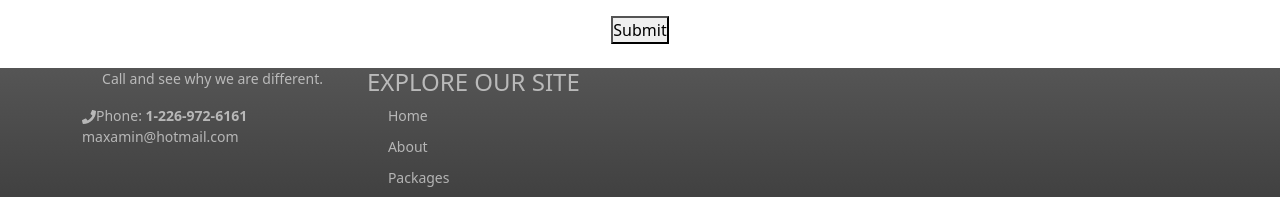
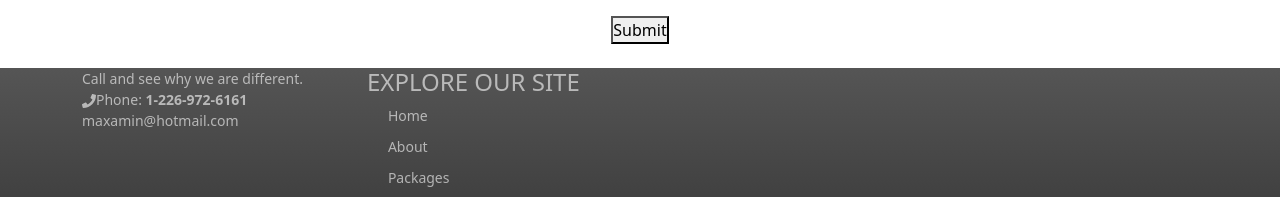
Before and after one commit to mpa-mxiang/drive-web, a React (Create React App) app in the folder my-app/: page /booking in a window 1280 px wide. Shown: the part 315-512 px from the top of the page. Built offline with nearby package versions, Linux system fonts and the light colour scheme; the HTML template or start-up script is replaced by a standard one.

Commit message:
fixed footer ui

```diff
--- a/my-app/src/App.js
+++ b/my-app/src/App.js
@@ -32,9 +32,9 @@ function App() {
       >
         <div className="container">
           <div className="row">
+
             <div className="col-md-3">
-              <p>Call and see why we are different.</p>
-              <address>
+              <span>Call and see why we are different.</span>
               <ul className="list-unstyled">
                 <li className="footer-sprite phone">
                   <FaPhone />
@@ -50,7 +50,6 @@ function App() {
                   </a>
                 </li>
               </ul>
-              </address>
             </div>
             <div className="col-md-3">
               <h4 className="letter-spacing-1">EXPLORE OUR SITE</h4>
```
Lines whose indentation alone changed are shown as unchanged.
